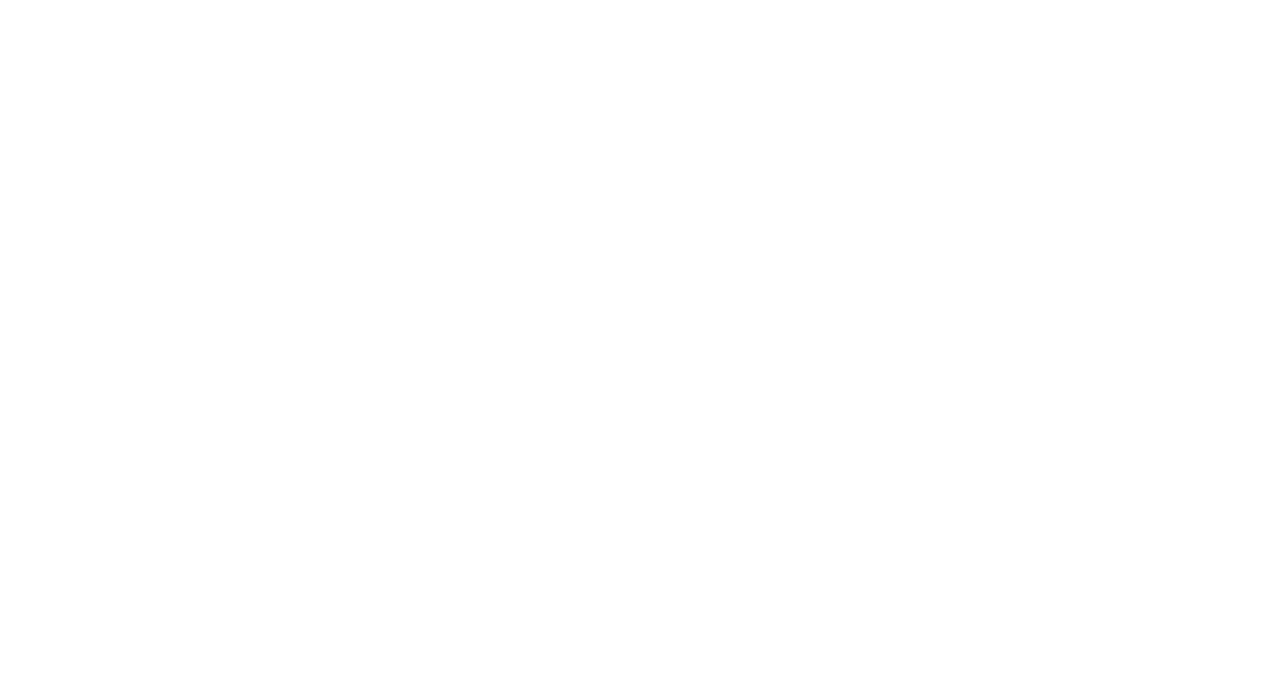
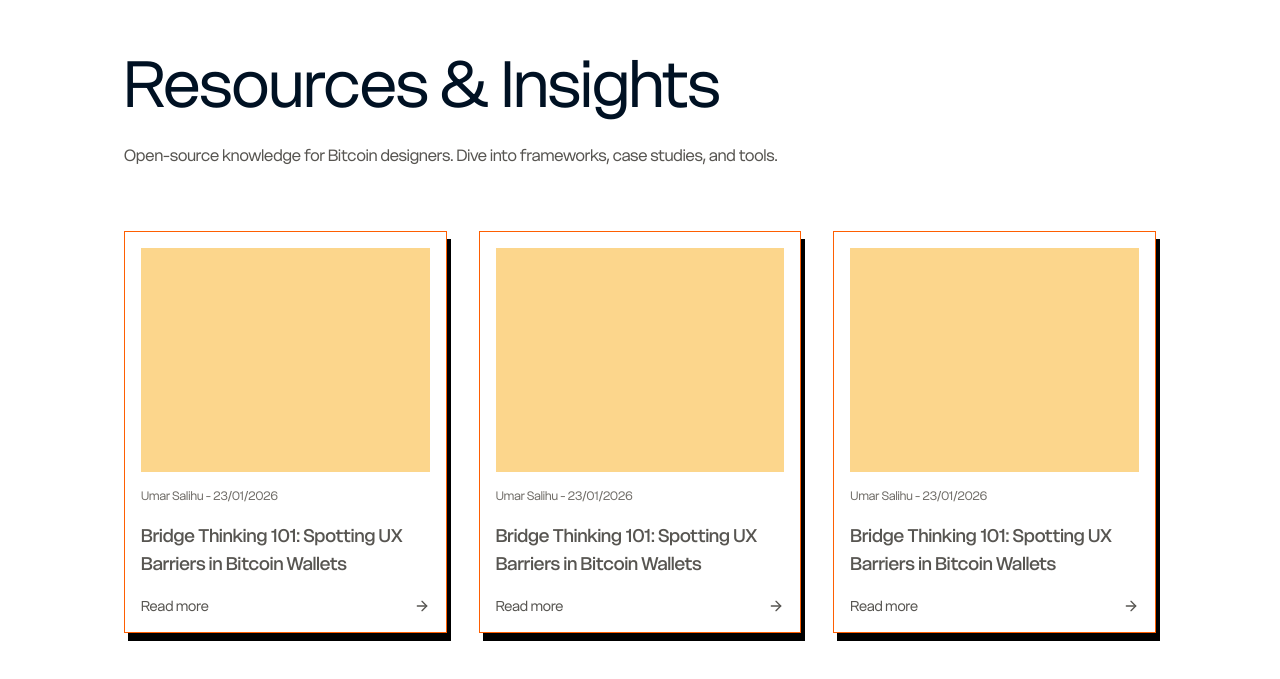
Before and after one commit to GadaStudios/BDAN, a Next.js app: page / in a window 1280 px wide. Shown: the part 7859-8538 px from the top of the page. Before the commit the page ends 7790 px from the top, so only its background shows below. Built offline with nearby package versions, Linux system fonts and the light colour scheme.

Commit message:
feat: resources page completed

```diff
--- a/app/components/faqs.tsx
+++ b/app/components/faqs.tsx
@@ -60,9 +60,11 @@
     <section id="faqs" className="py-20 md:py-24 lg:py-32">
       <Container size="sm">
         <div className="flex flex-col gap-12 md:gap-14 lg:gap-16">
-          <h2 className="text-4xl leading-9 text-secondary-dark md:text-5xl md:leading-11 lg:text-[64px] lg:leading-13">
-            Find Answers to FAQs
-          </h2>
+          <div className="flex flex-col gap-4 md:gap-8">
+            <h2 className="text-4xl leading-9 text-secondary-dark md:text-5xl md:leading-11 lg:text-[64px] lg:leading-13">
+              Find Answers to FAQs
+            </h2>
+          </div>
 
           <Accordion defaultValue={[faqs[0].question]}>
             {faqs.map((faq) => (
--- /dev/null
+++ b/app/components/resources.tsx
@@ -0,0 +1,50 @@
+import { Container } from "@/components/container"
+import { ArrowRight } from "lucide-react"
+import React from "react"
+
+export const ResourceSection = () => {
+  return (
+    <section id="resources" className="py-20 md:py-24 lg:py-32">
+      <Container size="sm">
+        <div className="flex flex-col gap-12 md:gap-14 lg:gap-16">
+          <div className="flex flex-col gap-4 md:gap-8">
+            <h2 className="text-4xl leading-9 text-secondary-dark md:text-5xl md:leading-11 lg:text-[64px] lg:leading-13">
+              Resources & Insights
+            </h2>
+            <p className="text-primary-darker">
+              Open-source knowledge for Bitcoin designers. Dive into frameworks,
+              case studies, and tools.
+            </p>
+          </div>
+
+          <div className="grid grid-cols-1 gap-8 md:grid-cols-2 lg:grid-cols-3">
+            {Array.from({ length: 3 }).map((_, idx) => (
+              <div
+                key={idx}
+                className="flex cursor-pointer flex-col gap-4.5 border border-accent bg-background p-4 text-accent shadow-[4px_8px_0_0_#000000] transition-all duration-50 hover:shadow-none"
+              >
+                <header className="flex flex-col gap-4">
+                  <div className="h-[224px] w-full bg-[#F9B7328F]"></div>
+                  <p className="text-xs font-normal text-primary-dark-active">
+                    Umar Salihu - 23/01/2026
+                  </p>
+                </header>
+
+                <p className="line-clamp-2 text-lg font-medium text-primary-darker">
+                  Bridge Thinking 101: Spotting UX Barriers in Bitcoin Wallets
+                </p>
+
+                <footer className="flex items-center justify-between">
+                  <p className="text-sm font-normal text-primary-darker">
+                    <span>Read more</span>
+                  </p>
+                  <ArrowRight className="size-4 text-primary-darker" />
+                </footer>
+              </div>
+            ))}
+          </div>
+        </div>
+      </Container>
+    </section>
+  )
+}
--- a/app/page.tsx
+++ b/app/page.tsx
@@ -4,6 +4,7 @@
 import { TeamSection } from "./components/teams"
 import { ApplicationSection } from "./components/application"
 import { FAQSection } from "./components/faqs"
+import { ResourceSection } from "./components/resources"
 
 export default function Page() {
   return (
@@ -14,6 +15,7 @@
       <TeamSection />
       <ApplicationSection />
       <FAQSection />
+      <ResourceSection />
     </div>
   )
 }
--- a/lib/constants.ts
+++ b/lib/constants.ts
@@ -5,5 +5,5 @@
   { label: "Team", value: "/#teams" },
   { label: "Community", value: "/#community" },
   { label: "FAQ's", value: "/#faqs" },
-  { label: "Resources", value: "/#resource" },
+  { label: "Resources", value: "/#resources" },
 ]
```
